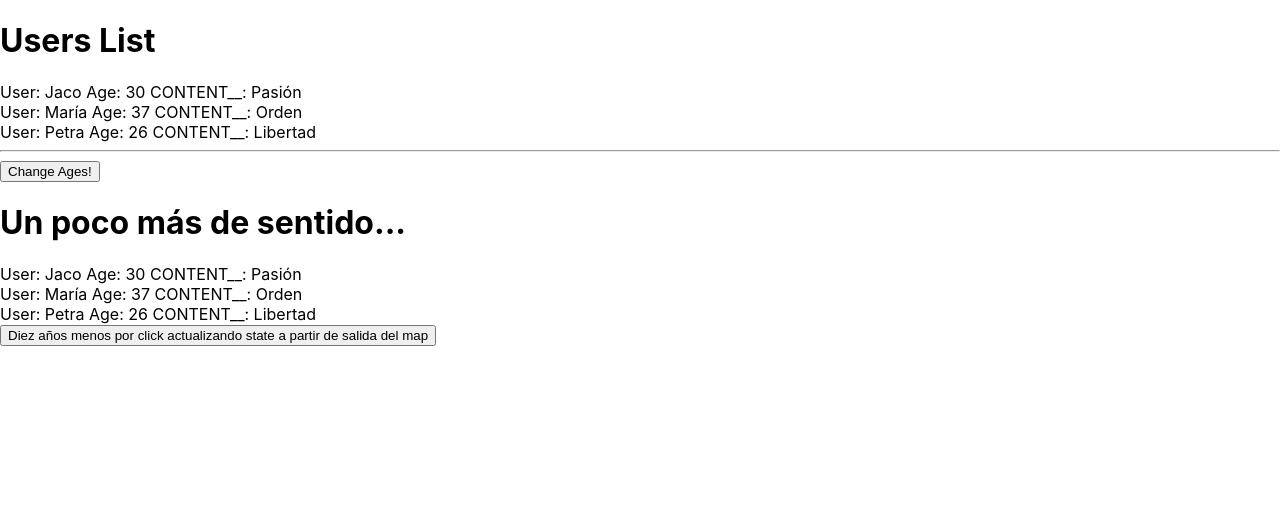
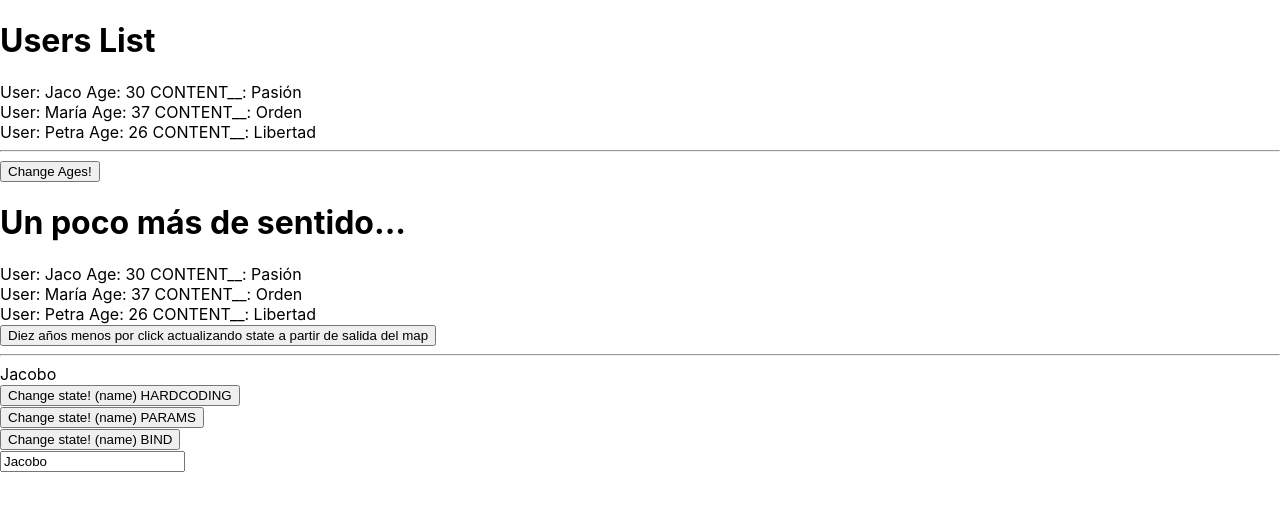
Before and after one commit to Jacoborodicio/js-training, a React (Create React App) app: page / in a window 1280 px wide. Shown: the top 510 px of the page. Built offline with nearby package versions, Linux system fonts and the light colour scheme.

Commit message:
Examinating the different ways to call functions and listen events

```diff
--- a/src/App.js
+++ b/src/App.js
@@ -9,7 +9,8 @@ class App extends Component {
     super(props);
     this.state = {
       data: data,
-      allFriends: null
+      allFriends: null,
+      name: 'Jacobo'
     };
   }
 
@@ -44,6 +45,25 @@ class App extends Component {
     }, console.log("STATE: ",this.state.allFriends))
 
   }
+
+  changeNameHardHandler = () => {
+    this.setState({
+      name: 'Awesome!'
+    })
+  }
+
+  changeNameParamHandler = newName => {
+    this.setState({
+      name: newName
+    })
+  }
+
+  changeNameEventHandler = event => {
+    this.setState ({
+      name: event.target.value
+    })
+  }
+
   render() {
     // const friends = this.extractFriendsItemByIndex(3);
     // const allFriends = this.state.allFriends.friends.map(friend => <p>{friend}</p>)
@@ -53,6 +73,15 @@ class App extends Component {
        {/* {friends} */}
        <Users />
        {/* {allFriends} */}
+       <hr/>
+       <div>
+         {this.state.name}
+         <br/>
+         <button onClick={this.changeNameHardHandler} >Change state! (name) HARDCODING</button><br/>
+         <button onClick={() => this.changeNameParamHandler('Cambiado mediante anonimous function. Sigue sin ser ejecutada directamente ya que lo que se devuelve es la función anónima en sí, por lo que se ejecuta en contexto, al clicar el botón :)')} >Change state! (name) PARAMS</button><br/>
+         <button onClick={this.changeNameParamHandler.bind(this, 'Cambiado mediante .bind(this, ...) sin uso de anom funct')} >Change state! (name) BIND</button><br/>
+         <input type="text" onChange={this.changeNameEventHandler } value={this.state.name}/>
+       </div>
       </div>
     );
   }
```
